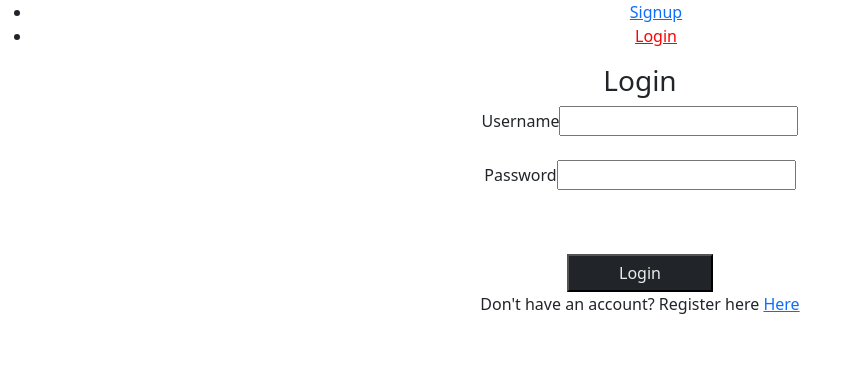
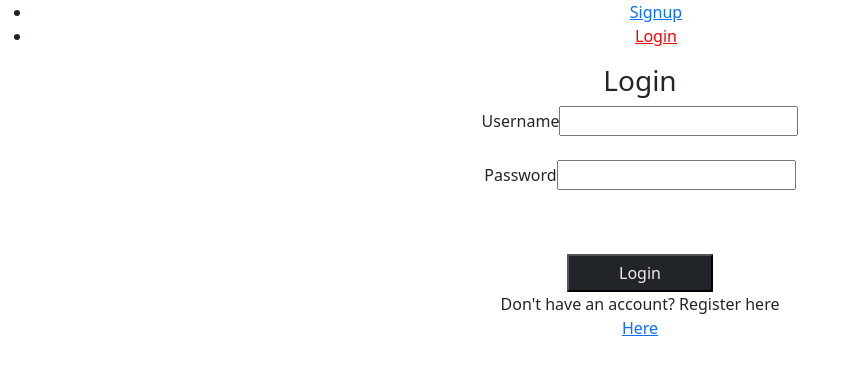
Before and after one commit to PeterChristof/Jazzle, a React (Create React App) app in the folder project/: page /login in a window 1280 px wide. Shown: the top 372 px of the page, without its empty margins (0-848 px from the left). Built offline with nearby package versions, Linux system fonts and the light colour scheme; no server answers.

Commit message:
mondayMorning

```diff
--- a/project/src/Login.css
+++ b/project/src/Login.css
@@ -1,6 +1,9 @@
 .auth-center {
 display: flex;
 flex-direction: column;
+background-image: "../public/LoginPic.jpeg";
+background-size: cover;
+height: 100%;
 }
 
 .mainBtn {
--- a/project/src/components/Login.js
+++ b/project/src/components/Login.js
@@ -32,7 +32,7 @@ function Login({setCurrentLoggedInUser}) {
 
   return (
     <>
-    <div>
+    <div className="auth-center">
       <h3>Login</h3>
       <form onSubmit={handleFormSubmit}>
         <label>Username</label>
```
Also changed, not shown: project/public/LoginPic.jpeg (added).
